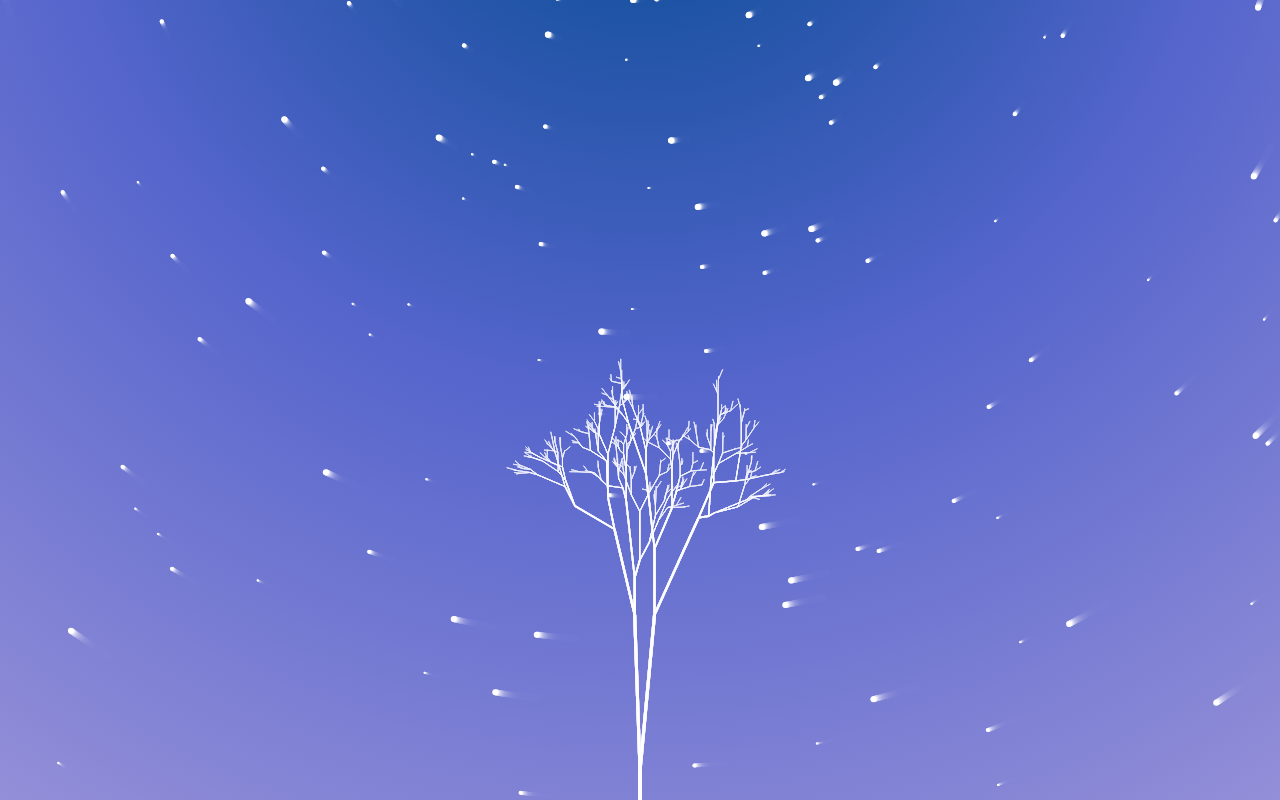
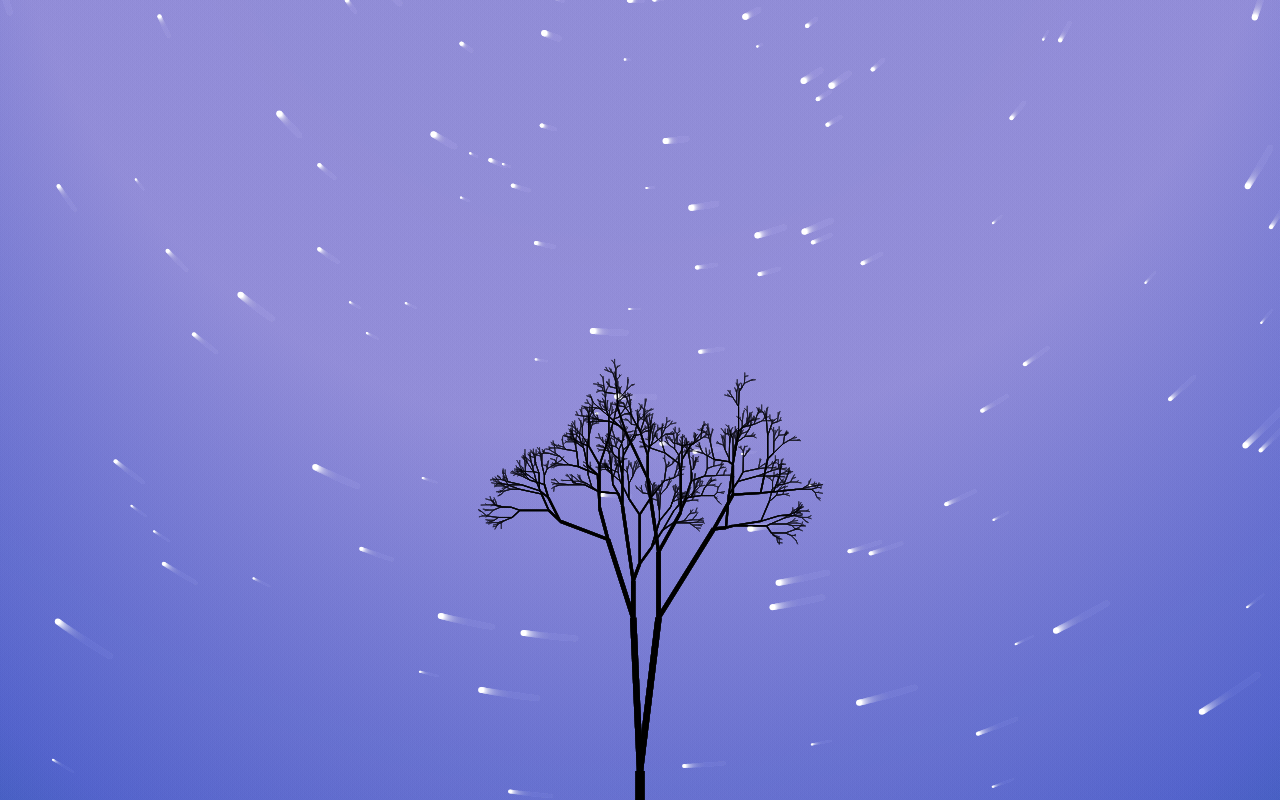
Before and after one commit to LuisArmando-TestCoder/easy-fractals, a plain HTML site: page index.html in a window 1280 px wide. Drawn offline with Linux system fonts and the light colour scheme; animation ran at ten frames a second.

Commit message:
enhance: sky gradient

```diff
--- a/createForest.js
+++ b/createForest.js
@@ -74,7 +74,7 @@ function createForest({ c, random }) {
             const line = {
                 group: [ vertex, distantVertex ],
                 w: globalConfig.initial.thickness,
-                c: globalConfig.initial.color,
+                c: globalConfig.treesColor,
                 rotation: getInitialRotation(),
                 distance: globalConfig.initial.distance
             };
--- a/globalConfig.js
+++ b/globalConfig.js
@@ -4,7 +4,7 @@ const getGlobalConfig = (props) => ({
         rotation: 180,
         x: () => props.c.width / 2,
         y: () => props.c.height,
-        thickness: 4,
+        thickness: 9,
         color: '#fff',
     },
     sky: {
@@ -13,16 +13,17 @@ const getGlobalConfig = (props) => ({
         starsAmount: 500,
         rotor: {
             direction: -1,
-            speedResistance: 56,
+            speedResistance: 42,
         }
     },
     treesInForest: 1,
     fractalsPerTree: 1,
     distanceDecrement: 0.655,
-    thicknessReductionStep: 0.25,
-    limit: 7,
+    thicknessReductionStep: 0.3,
+    limit: 9,
     distribution: 2,
-    background: '#0002',
+    background: '#0001',
+    treesColor: '#000',
     growingSpeed: 50
 });
 
--- a/style.css
+++ b/style.css
@@ -25,7 +25,7 @@
 }
 
 canvas {
-    mix-blend-mode: screen;
+    /* mix-blend-mode: screen; */
 }
 
 body, canvas {
--- a/trueFractal.js
+++ b/trueFractal.js
@@ -21,8 +21,16 @@ preset(canvas => {
             forest = createForest(canvas);
         }
 
-        canvas.clear(globalConfig.background);
+        // canvas.clear(globalConfig.background);
+        // canvas.clear();
+        var gradient = canvas.ctx.createRadialGradient(canvas.c.width / 2, canvas.c.height / 4, canvas.c.width, canvas.c.width / 2, -canvas.c.height / 4, canvas.c.width / 2);
+        gradient.addColorStop(0, ' #014a9022');
+        gradient.addColorStop(0.5, '#5565cc22');
+        gradient.addColorStop(1, '#948fd822');
+        canvas.ctx.fillStyle = gradient;
+        canvas.ctx.fillRect(0, 0, canvas.c.width, canvas.c.height);
+
+        canvas.renderGroup('arc', sky.stars, sky.updateStar);
         canvas.renderGroup('lines', forest);
-        canvas.renderGroup('arc', sky.stars, sky.updateStar);
     });
 });
```
